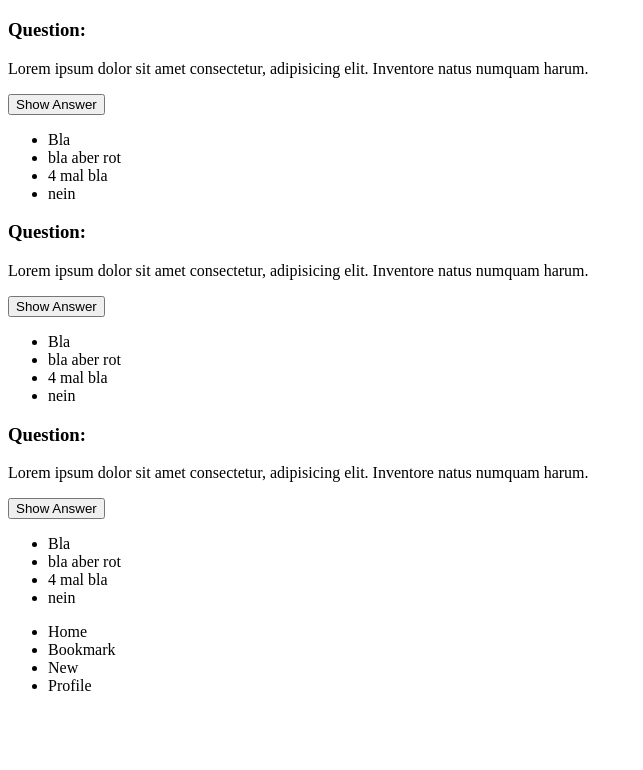
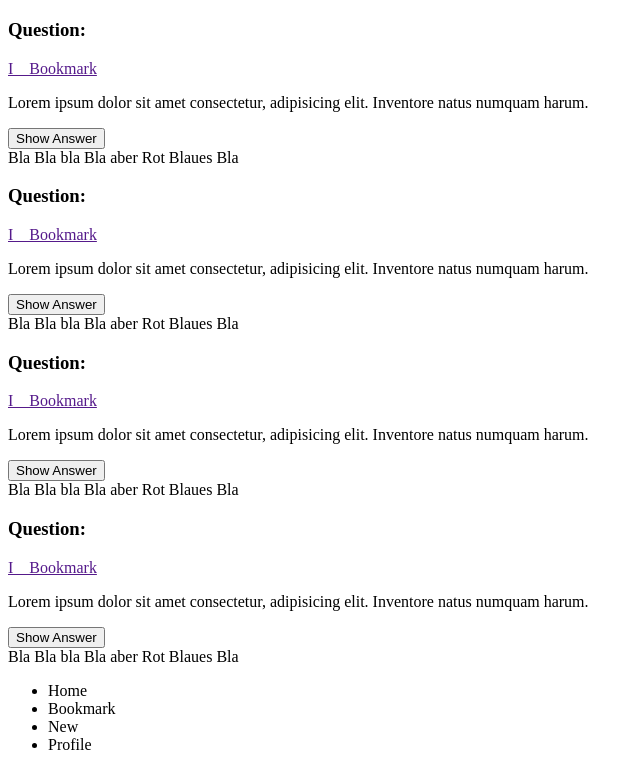
Before and after one commit to tsimvris/DoYouKnow, a plain HTML site: page index.html in a window 1280 px wide. Shown: the part 61-831 px from the top of the page, without its empty margins (0-643 px from the left). Before the commit the page ends 800 px from the top, so only its background shows below. Drawn offline with Linux system fonts and the light colour scheme.

Commit message:
added markup on index

```diff
--- a/index.html
+++ b/index.html
@@ -14,41 +14,69 @@
     </header>
     <main>
         <div class="container">
-            <div class="card-container">
-                <h3>Question:</h3>
+            <div class="card">
+
+                <div class="card-top">
+                    <h3>Question:</h3>
+                    <a href="">I _ Bookmark</a>
+                </div>
                 <p>Lorem ipsum dolor sit amet consectetur, adipisicing elit. Inventore natus numquam harum.</p>
+                <button class="answer show-answer hide-answer">Show Answer</button>
+                <div class="tags">
+                    <span>Bla</span>
+                    <span>Bla bla</span>
+                    <span>Bla aber Rot</span>
+                    <span>Blaues Bla</span>
+                </div>
 
+            </div>
+            <div class="card">
+
+                <div class="card-top">
+                    <h3>Question:</h3>
+                    <a href="">I _ Bookmark</a>
+                </div>
+                <p>Lorem ipsum dolor sit amet consectetur, adipisicing elit. Inventore natus numquam harum.</p>
                 <button class="answer show-answer hide-answer">Show Answer</button>
-                <ul>
-                    <li>Bla</li>
-                    <li>bla aber rot</li>
-                    <li>4 mal bla</li>
-                    <li>nein</li>
-                </ul>
+                <div class="tags">
+                    <span>Bla</span>
+                    <span>Bla bla</span>
+                    <span>Bla aber Rot</span>
+                    <span>Blaues Bla</span>
+                </div>
+
             </div>
-            <div class="card-container">
-                <h3>Question:</h3>
+            <div class="card">
+
+                <div class="card-top">
+                    <h3>Question:</h3>
+                    <a href="">I _ Bookmark</a>
+                </div>
                 <p>Lorem ipsum dolor sit amet consectetur, adipisicing elit. Inventore natus numquam harum.</p>
+                <button class="answer show-answer hide-answer">Show Answer</button>
+                <div class="tags">
+                    <span>Bla</span>
+                    <span>Bla bla</span>
+                    <span>Bla aber Rot</span>
+                    <span>Blaues Bla</span>
+                </div>
 
+            </div>
+            <div class="card">
+
+                <div class="card-top">
+                    <h3>Question:</h3>
+                    <a href="">I _ Bookmark</a>
+                </div>
+                <p>Lorem ipsum dolor sit amet consectetur, adipisicing elit. Inventore natus numquam harum.</p>
                 <button class="answer show-answer hide-answer">Show Answer</button>
-                <ul>
-                    <li>Bla</li>
-                    <li>bla aber rot</li>
-                    <li>4 mal bla</li>
-                    <li>nein</li>
-                </ul>
-            </div>
-            <div class="card-container">
-                <h3>Question:</h3>
-                <p>Lorem ipsum dolor sit amet consectetur, adipisicing elit. Inventore natus numquam harum.</p>
+                <div class="tags">
+                    <span>Bla</span>
+                    <span>Bla bla</span>
+                    <span>Bla aber Rot</span>
+                    <span>Blaues Bla</span>
+                </div>
 
-                <button class="answer show-answer hide-answer">Show Answer</button>
-                <ul>
-                    <li>Bla</li>
-                    <li>bla aber rot</li>
-                    <li>4 mal bla</li>
-                    <li>nein</li>
-                </ul>
             </div>
         </div>
 
```
